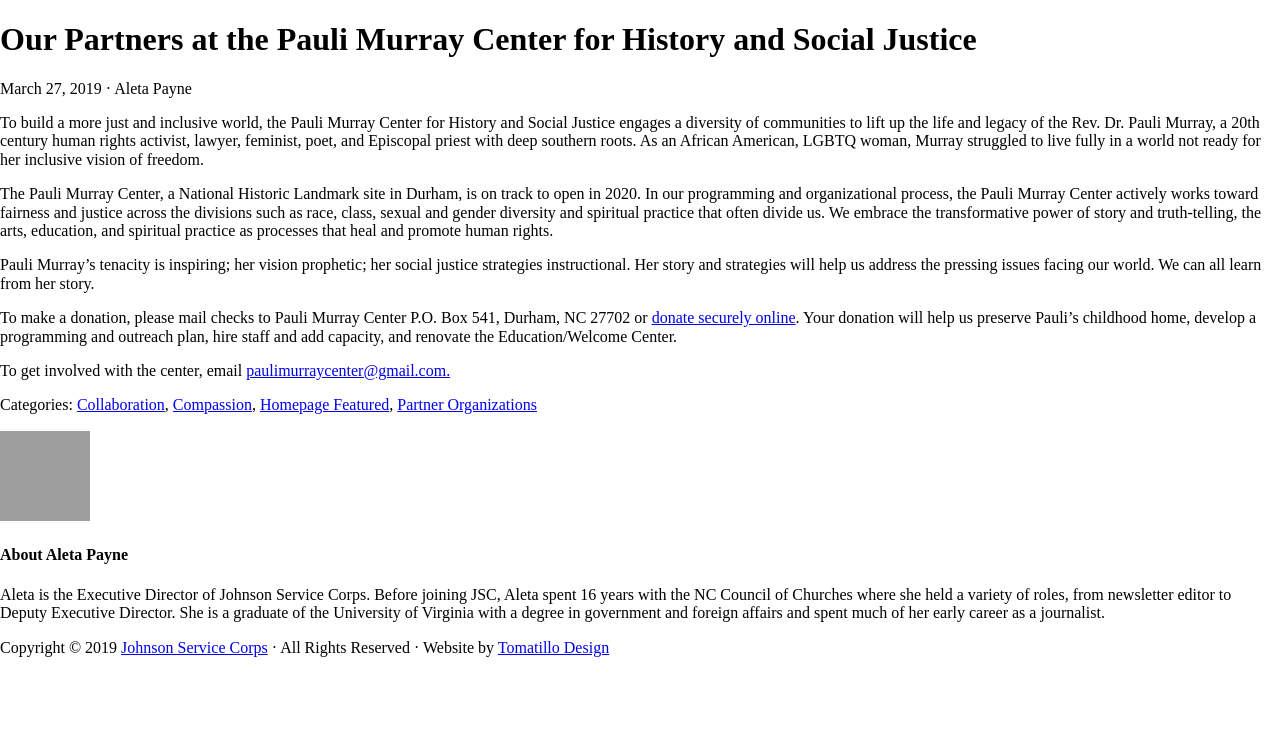
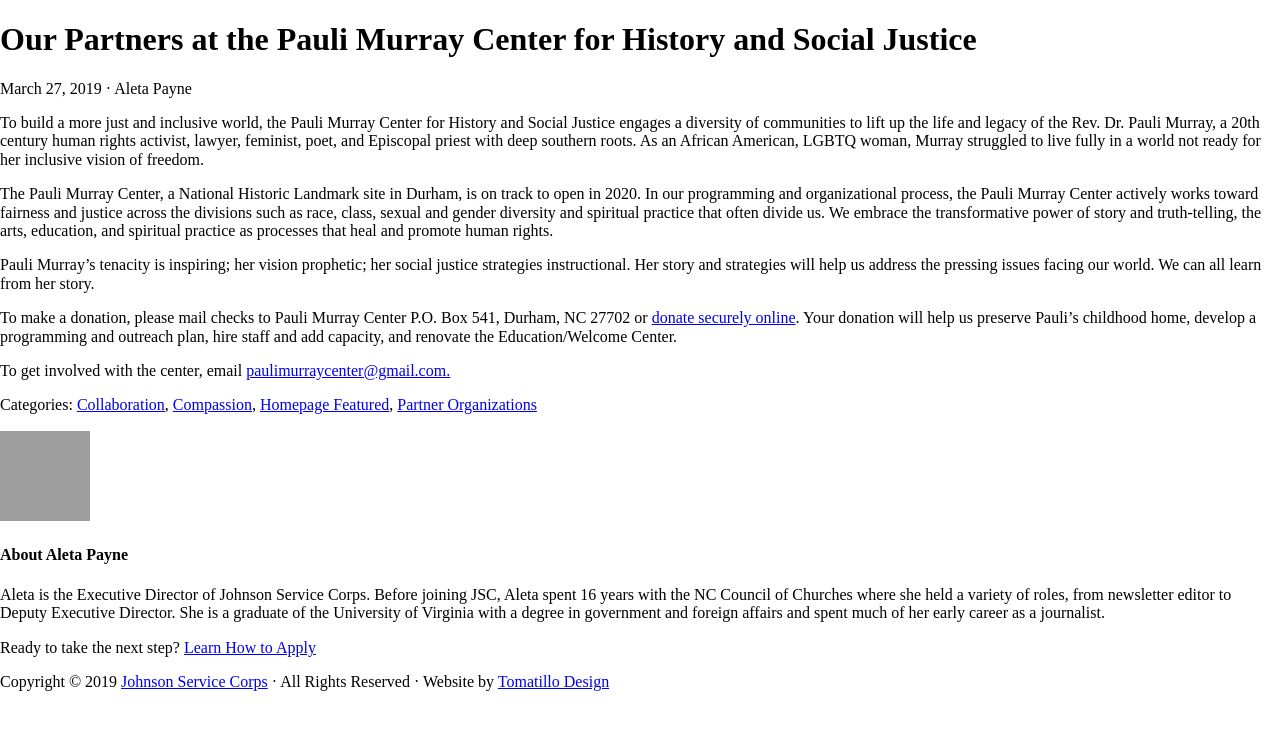
Before and after one commit to tomatillodesign/ctd-css-workshop, a plain HTML site: page session-1/single-post.html in a window 1280 px wide. Drawn offline with Linux system fonts and the light colour scheme; grey boxes are pictures that could not be loaded.

Commit message:
Update single-post.html

```diff
--- a/session-1/single-post.html
+++ b/session-1/single-post.html
@@ -47,12 +47,25 @@
                          </div>
                     </section>
                </main>
-               <footer class="site-footer">
-                    <div class="wrap">
-                         <p>Copyright &#x000A9;&nbsp;2019 <a href="https://johnsonservicecorps.org">Johnson Service Corps</a> &middot; All Rights Reserved &middot; Website by <a href="http://www.tomatillodesign.com/" title="Amazing, Affordable Websites for Nonprofits" target="_blank">Tomatillo Design</a></p>
+
+
+          </div>
+
+          <div class="before-footer-cta">
+               <section id="custom_html-3" class="widget_text widget widget_custom_html">
+                    <div class="widget_text widget-wrap">
+                         <div class="textwidget custom-html-widget">Ready to take the next step? <span class="footer-cta-button"><a class="button" href="http://johnsonservicecorps.org/apply/">Learn How to Apply</a></span></div>
                     </div>
-               </footer>
+               </section>
           </div>
+
+          <footer class="site-footer">
+               <div class="wrap">
+                    <p>Copyright &#x000A9;&nbsp;2019 <a href="https://johnsonservicecorps.org">Johnson Service Corps</a> &middot; All Rights Reserved &middot; Website by <a href="http://www.tomatillodesign.com/" title="Amazing, Affordable Websites for Nonprofits" target="_blank">Tomatillo Design</a></p>
+               </div>
+          </footer>
+
+
      </div>
 
 </body>
```
